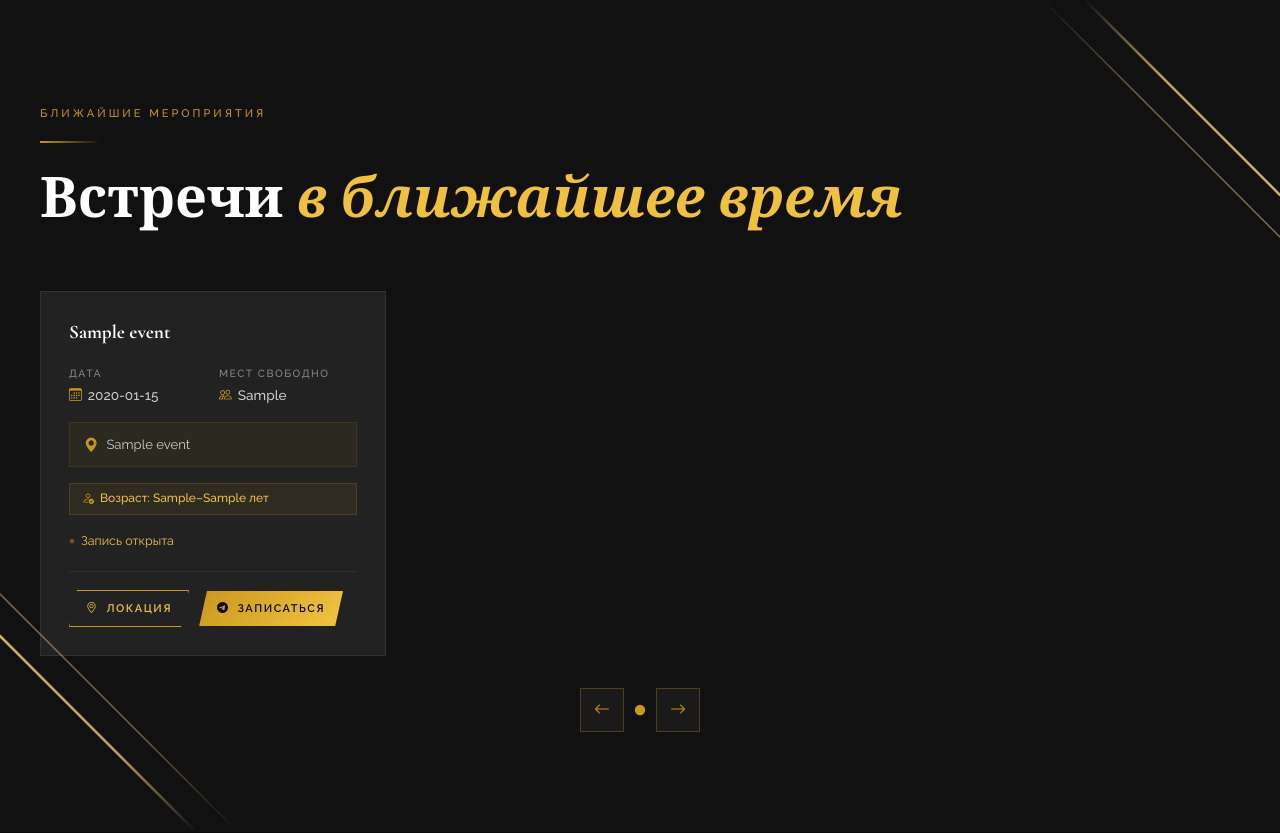
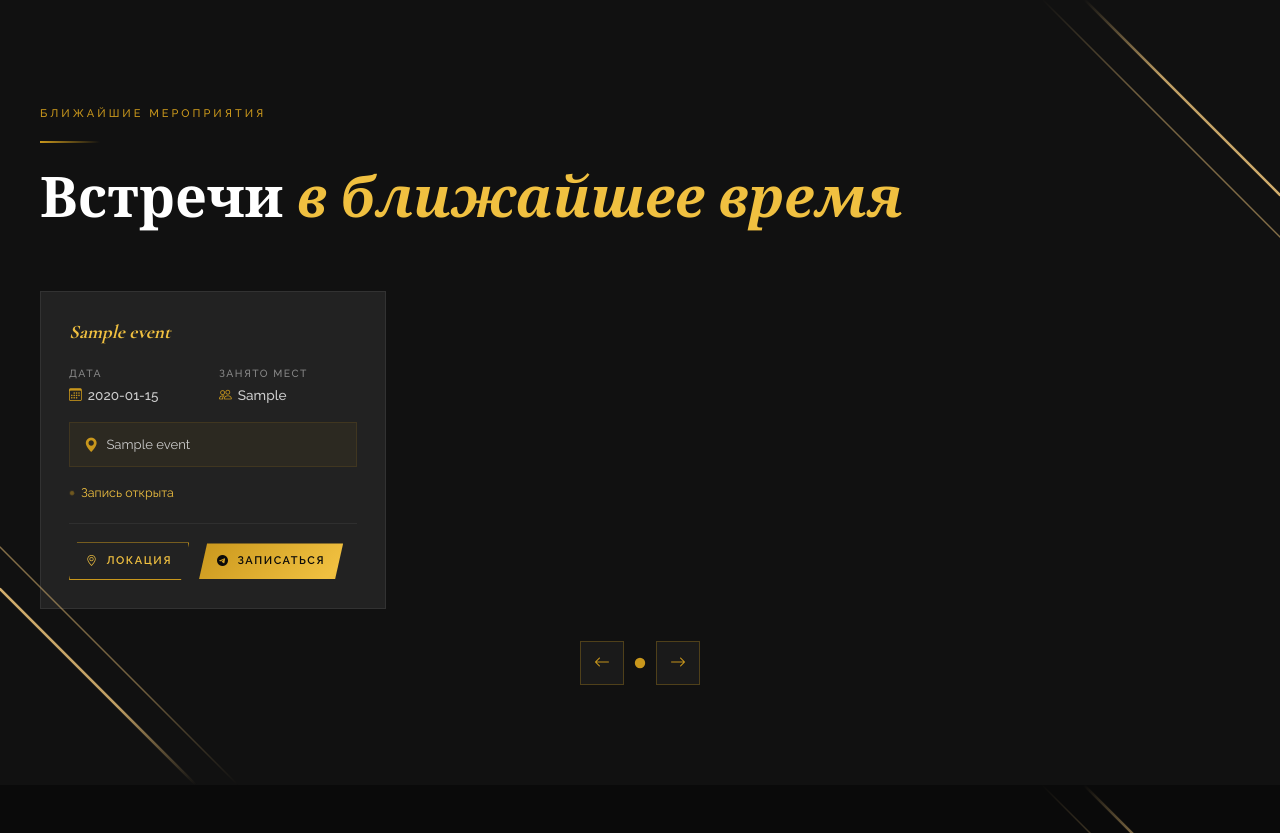
Before and after one commit to amirsaidovakmal7-sudo/cashflow_site, a Django app: page / in a window 1280 px wide. Shown: the part 4570-5403 px from the top of the page. Run offline with Django 5.2, Linux system fonts and the light colour scheme; tables that the repository leaves empty hold one stand-in row (values such as "Sample post"); grey boxes marked "Sample" are stand-in pictures.

Commit message:
update event shrift

```diff
--- a/app/templates/home.html
+++ b/app/templates/home.html
@@ -1047,6 +1047,13 @@
             font-family: var(--font-display); font-size: 1.2rem; font-weight: 700;
             color: var(--white); margin-bottom: 20px; line-height: 1.3;
         }
+        .event-name.event-name-kaushan {
+            font-family: var(--font-brand); font-size: 1.4rem; font-weight: 400;
+            color: var(--gold-light);
+        }
+        .event-name.event-name-italic {
+            font-style: italic; color: var(--gold-light);
+        }
         .event-info-grid {
             display: grid; grid-template-columns: 1fr 1fr; gap: 12px; margin-bottom: 16px;
         }
@@ -1361,7 +1368,7 @@
             </div>
             <div class="hero-stats reveal" style="transition-delay:.5s">
                 <div class="stat-item">
-                    <div class="stat-num" data-count="2000">0</div>
+                    <div class="stat-num" data-count="2000">0+</div>
                     <div class="stat-label">Участников</div>
                 </div>
                 <div class="stat-item">
@@ -1885,7 +1892,7 @@
                 {% for e in events %}
                 <div class="event-card">
                     <div class="event-body">
-                        <div class="event-name">{{ e.event_name }}</div>
+                        <div class="event-name {% if 'cashflow' in e.event_name|lower or 'flixa' in e.event_name|lower %}event-name-kaushan{% else %}event-name-italic{% endif %}">{{ e.event_name }}</div>
 
                         <div class="event-info-grid">
                             <div class="event-info-item">
@@ -1895,7 +1902,7 @@
                                 </span>
                             </div>
                             <div class="event-info-item">
-                                <span class="event-info-label">Мест свободно</span>
+                                <span class="event-info-label">Занято мест</span>
                                 <span class="event-info-value">
                                     <i class="bi bi-people"></i> {{ e.event_amount }}
                                 </span>
@@ -1907,10 +1914,6 @@
                             <span class="event-place-text">{{ e.event_place_name }}</span>
                         </div>
 
-                        <div class="event-age-badge">
-                            <i class="bi bi-person-check" style="color:var(--gold);"></i>
-                            Возраст: {{ e.event_age_min }}–{{ e.event_age_max }} лет
-                        </div>
 
                         <div class="event-available">Запись открыта</div>
 
```
